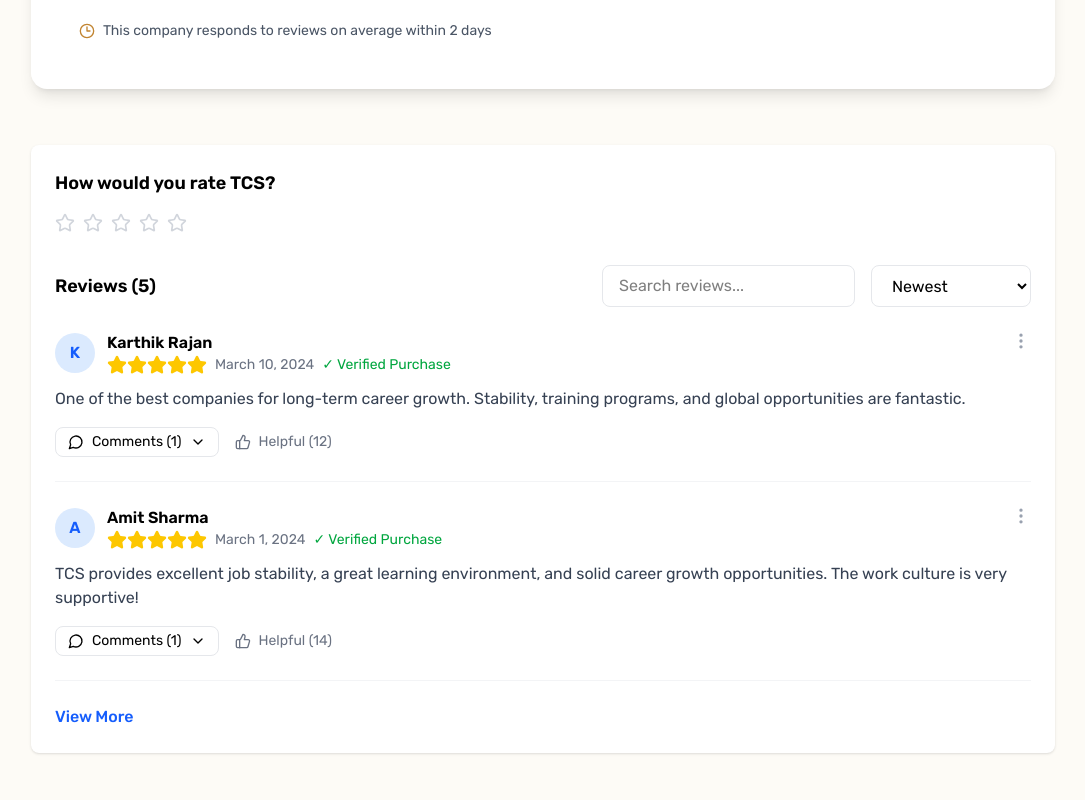
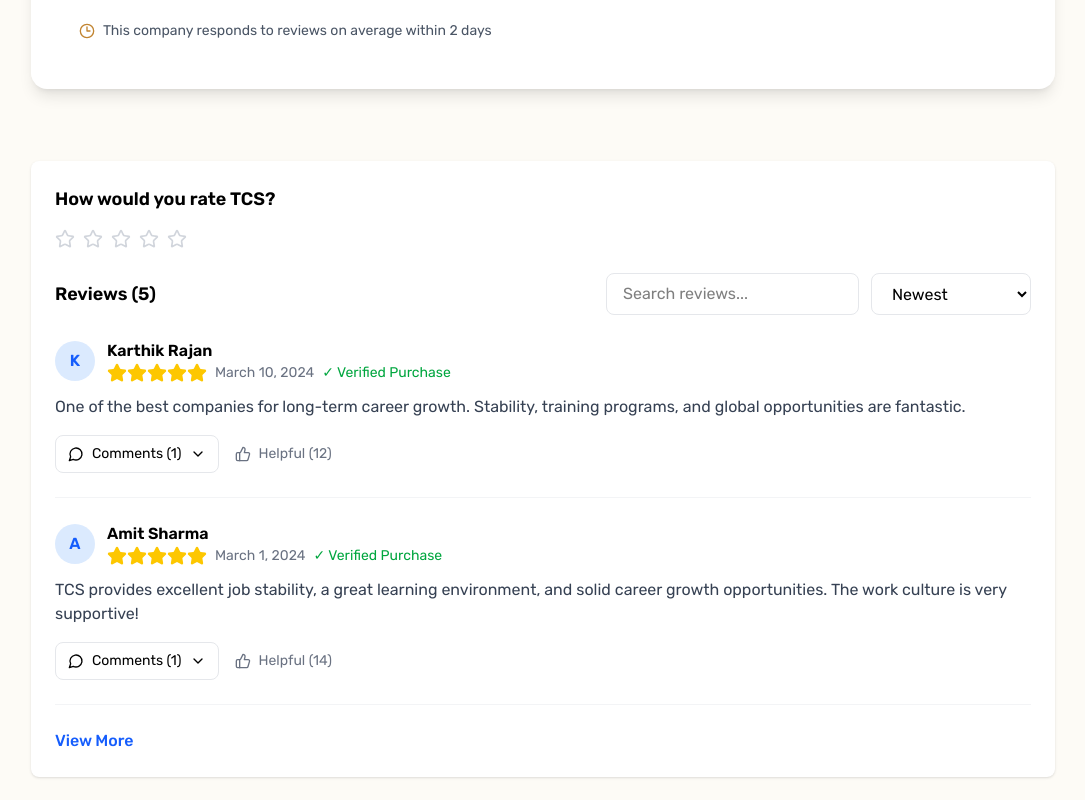
Before and after one commit to TuhinBanerjee31/truthburster, a React (Vite) app: page /categories/it/tcs in a window 1280 px wide. Shown: the part 940-1740 px from the top of the page, without its empty margins (97-1182 px from the left). Built offline with nearby package versions, Linux system fonts and the light colour scheme; a web font is replaced by a local one.

Commit message:
fixed responsiveness

```diff
--- a/src/custom/Reviews.tsx
+++ b/src/custom/Reviews.tsx
@@ -8,9 +8,8 @@
 } from "lucide-react";
 import { dataType, Review } from "../public";
 
-
 type CompanyProps = {
-  data: dataType
+  data: dataType;
 };
 
 const Reviews = ({ data }: CompanyProps) => {
@@ -101,33 +100,33 @@
     .slice(0, visibleReviews);
 
   return (
-    <div className="min-h-screen bg-[rgb(253,251,246)] p-6 font-Rubik">
-      <div className="max-w-screen-lg mx-auto bg-white rounded-lg shadow">
-        <div className="p-6">
-          <h2 className="text-lg font-semibold mb-4">
+    <div className="min-h-screen bg-[rgb(253,251,246)] px-4 sm:px-6 font-Rubik py-10">
+      <div className="max-w-screen-lg mx-auto bg-white rounded-lg shadow w-full">
+        <div className="p-4 sm:p-6">
+          <h2 className="text-base sm:text-lg font-semibold mb-4">
             How would you rate {data.title}?
           </h2>
 
           {/* Rating Selection */}
-          <div className="flex gap-2 mb-8">
+          <div className="flex gap-2 mb-6 flex-wrap">
             {renderStars(selectedRating, true)}
           </div>
 
           {/* Reviews Header */}
-          <div className="flex items-center justify-between mb-6">
-            <h3 className="text-lg font-semibold">
+          <div className="flex flex-col sm:flex-row items-start sm:items-center justify-between mb-6 gap-4">
+            <h3 className="text-base sm:text-lg font-semibold">
               Reviews ({reviews.length})
             </h3>
-            <div className="flex gap-4">
+            <div className="flex flex-col sm:flex-row gap-3 w-full sm:w-auto">
               <input
                 type="text"
                 placeholder="Search reviews..."
                 value={searchTerm}
                 onChange={(e) => setSearchTerm(e.target.value)}
-                className="px-4 py-2 border border-gray-200 rounded-lg focus:outline-none focus:ring-2 focus:ring-blue-500"
+                className="w-full sm:w-auto px-4 py-2 border border-gray-200 rounded-lg focus:outline-none focus:ring-2 focus:ring-blue-500"
               />
               <select
-                className="px-4 py-2 border border-gray-200 rounded-lg focus:outline-none focus:ring-2 focus:ring-blue-500"
+                className="w-full sm:w-auto px-4 py-2 border border-gray-200 rounded-lg focus:outline-none focus:ring-2 focus:ring-blue-500"
                 value={sortBy}
                 onChange={(e) =>
                   setSortBy(e.target.value as "newest" | "highest" | "lowest")
@@ -141,10 +140,10 @@
           </div>
 
           {/* Reviews List */}
-          <div className="space-y-6">
+          <div className="grid gap-6">
             {filteredReviews.map((review) => (
               <div key={review.id} className="border-b border-gray-100 pb-6">
-                <div className="flex items-start justify-between">
+                <div className="flex flex-col sm:flex-row items-start sm:items-center justify-between gap-3">
                   <div className="flex items-center gap-3">
                     <div className="w-10 h-10 bg-blue-100 rounded-full flex items-center justify-center">
                       <span className="text-blue-600 font-semibold">
@@ -166,17 +165,17 @@
                       </div>
                     </div>
                   </div>
-                  <button className="text-gray-400 hover:text-gray-600">
+                  {/* <button className="text-gray-400 hover:text-gray-600">
                     <MoreVertical className="w-5 h-5" />
-                  </button>
+                  </button> */}
                 </div>
 
                 <p className="mt-3 text-gray-700">{review.content}</p>
 
-                <div className="mt-4 flex items-center gap-4">
+                <div className="mt-4 flex flex-wrap gap-4">
                   <button
                     onClick={() => toggleComments(review.id)}
-                    className="flex items-center gap-2 px-3 py-1 border border-gray-200 rounded-lg text-sm hover:bg-gray-50"
+                    className="flex items-center gap-2 px-3 py-2 w-full sm:w-auto border border-gray-200 rounded-lg text-sm hover:bg-gray-50"
                   >
                     <MessageCircle className="w-4 h-4" />
                     <span>Comments ({review.comments.length})</span>
@@ -188,7 +187,7 @@
                   </button>
                   <button
                     onClick={() => toggleHelpful(review.id)}
-                    className={`flex items-center gap-2 text-sm ${
+                    className={`flex items-center gap-2 text-sm w-full sm:w-auto ${
                       review.isHelpful ? "text-blue-600" : "text-gray-500"
                     } hover:text-blue-700`}
                   >
@@ -203,7 +202,7 @@
 
                 {/* Comments Section */}
                 {review.showComments && (
-                  <div className="mt-4 pl-12">
+                  <div className="mt-4 pl-6">
                     {review.comments.map((comment) => (
                       <div
                         key={comment.id}
@@ -231,7 +230,7 @@
           {visibleReviews < reviews.length && (
             <button
               onClick={() => setVisibleReviews((prev) => prev + 2)}
-              className="mt-6 text-blue-600 font-medium hover:text-blue-700"
+              className="mt-6 text-blue-600 font-medium hover:text-blue-700 w-full sm:w-auto"
             >
               View More
             </button>
```
